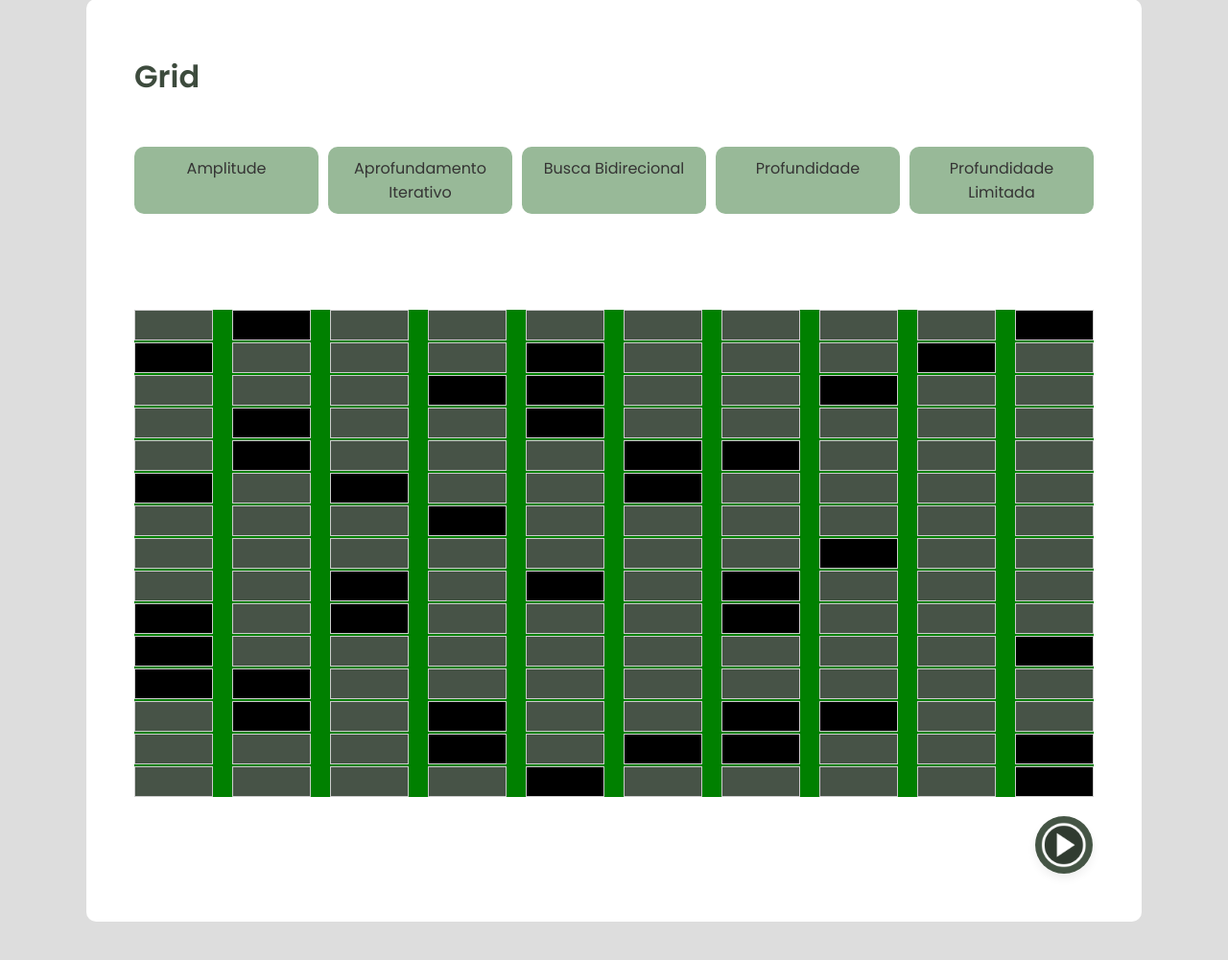
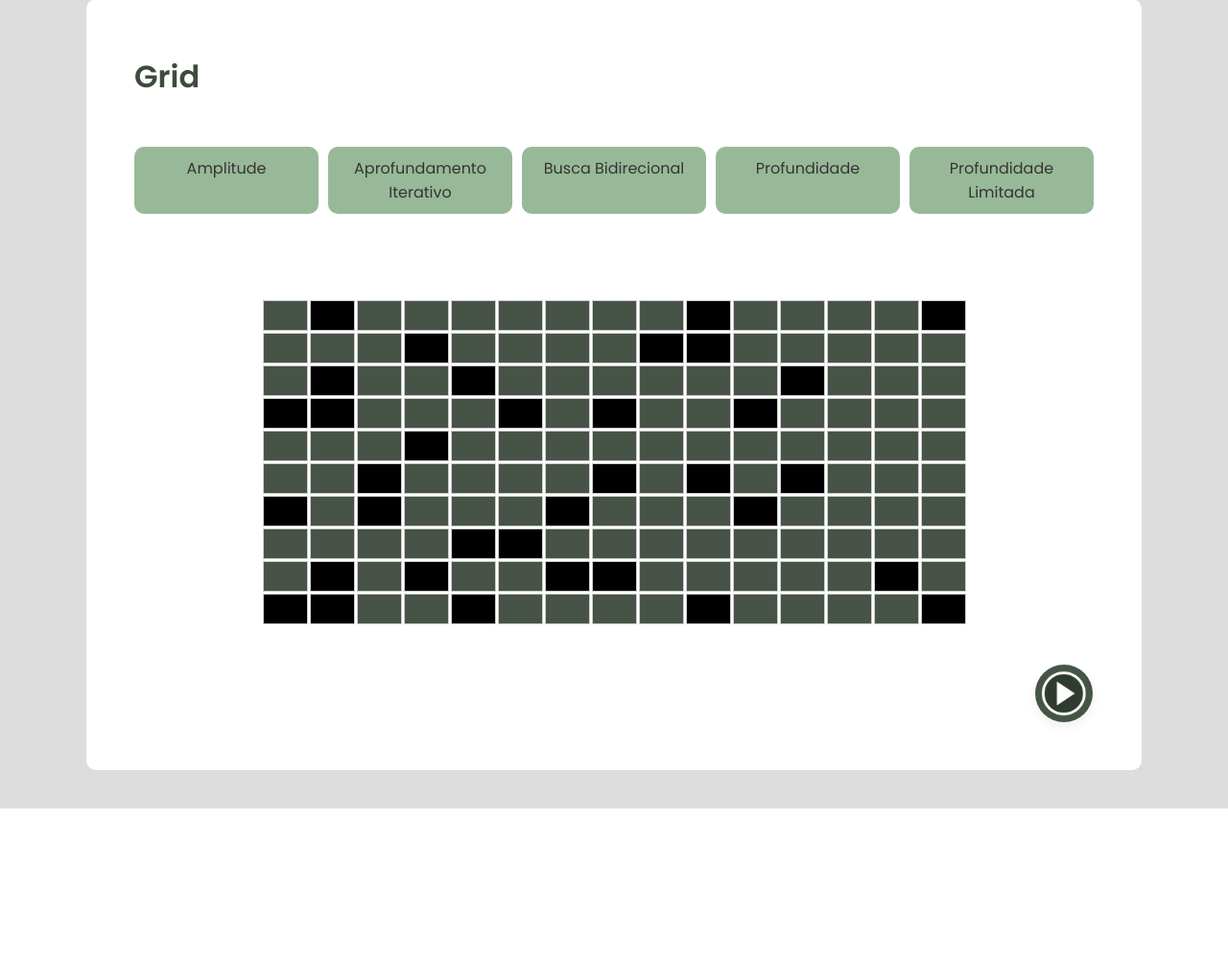
Before and after one commit to FelipeRochaBR/IA, a Flask app: page / in a window 1280 px wide. Shown: the part 41-1042 px from the top of the page at 96% size. After the commit the page ends 884 px from the top, so only its background shows below. Run offline with Flask 3, Linux system fonts and the light colour scheme.

Commit message:
Caminho adiocionado no mapa e grid ajustado

```diff
--- a/static/css/principal.css
+++ b/static/css/principal.css
@@ -33,8 +33,8 @@ h1 {
 .input-container {
   display: flex;
   justify-content: space-between;
-  margin-top: 30px;
-  margin-bottom: 20px;
+  margin-top: 10px;
+  margin-bottom: 30px;
   gap: 20px;
 }
 
@@ -59,7 +59,7 @@ h1 {
   outline: none;
   color: #354135;
   font-size: 15px;
-  width: 100%;
+  width: 75%;
   padding: 10px 0;
   letter-spacing: 2px;
   border-bottom: 1px solid #2a2e2a;
@@ -82,7 +82,7 @@ h1 {
   cursor: pointer;
   transition: all 0.3s ease;
   box-shadow: 0 5px 10px rgba(0, 0, 0, 0.062);
-  margin-top: 20px;
+  margin-top: 80px;
   margin-left: auto;
   margin-right: 1px;
 }
@@ -100,6 +100,23 @@ h1 {
   transform: scale(0.95);
   box-shadow: 0 4px 8px rgba(0, 0, 0, 0.2);
 }
+
+/*
+.restart-icon {
+  background-color: #455545;
+  width: 60px;
+  height: 60px;
+  border: none;
+  border-radius: 50%;
+  display: flex;
+  align-items: center;
+  justify-content: center;
+  cursor: pointer;
+  transition: all 0.3s ease;
+  box-shadow: 0 5px 10px rgba(0, 0, 0, 0.062);
+  margin-top: 80px;
+  margin-right: auto;
+} */
 
 .radioGroup {
   width: auto;
@@ -141,11 +158,20 @@ h1 {
   display: none;
 }
 
+.rectangle {
+  display: flex;
+  justify-content: center;
+  align-items: center;
+}
 .grid {
   display: grid;
-  grid-template-columns: repeat(10, 100px);
+  justify-content: center;
+  align-items: center;
+  grid-template-columns: repeat(15, 2fr);
+  grid-template-rows: repeat(15, 2fr);
   gap: 2px;
-  background: green;
+  width: 300px;
+  height: 300px;
 }
 
 .row {
@@ -153,7 +179,7 @@ h1 {
 }
 
 .cell {
-  width: 80px;
+  width: 45px;
   height: 30px;
   border: 1px solid #ccc;
   background: #475347;
@@ -165,3 +191,8 @@ h1 {
 .cell.obstacle {
   background-color: black;
 }
+
+.path {
+  background-color: rgb(186, 21, 227);
+  transition: background-color 0.3s ease;
+}
--- a/templates/homepage.html
+++ b/templates/homepage.html
@@ -149,7 +149,7 @@
             <div class="row">
               {% for j in range(mapa[i]|length) %}
               <div
-                class="cell {% if mapa[i][j] == 9 %}obstacle{% endif %}"
+                class="cell {% if mapa[i][j] == 9 %}obstacle{% endif %} {%if [i,j] in caminho %} path {%endif%}"
                 data-row="{{ i }}"
                 data-col="{{ j }}"
               ></div>
@@ -158,11 +158,14 @@
             {% endfor %}
           </div>
         </div>
-
         <!-- Botão Play -->
         <button type="submit" id="submit">
           <img src="static/img/botao.png" alt="Play" class="play-icon" />
         </button>
+
+        <!-- <button type="submit" id="restart">
+          <img src="static/img/reset.png" alt="restart" class="restart-icon" />
+        </button> -->
       </form>
     </div>
   </body>
--- a/views.py
+++ b/views.py
@@ -8,7 +8,7 @@ from backEnd.mainGrid import MainGrid
 busca = buscaGrid()
 caminho = []
 nx, ny = 10, 15
-mapa = MainGrid.Gera_Problema(nx,ny,qtd=38)
+mapa = MainGrid.Gera_Problema(nx,ny,qtd=35)
 
 @app.route("/", methods=['GET', 'POST'])
 def resposta():
```
Also changed, not shown: static/img/reset.png (added).
